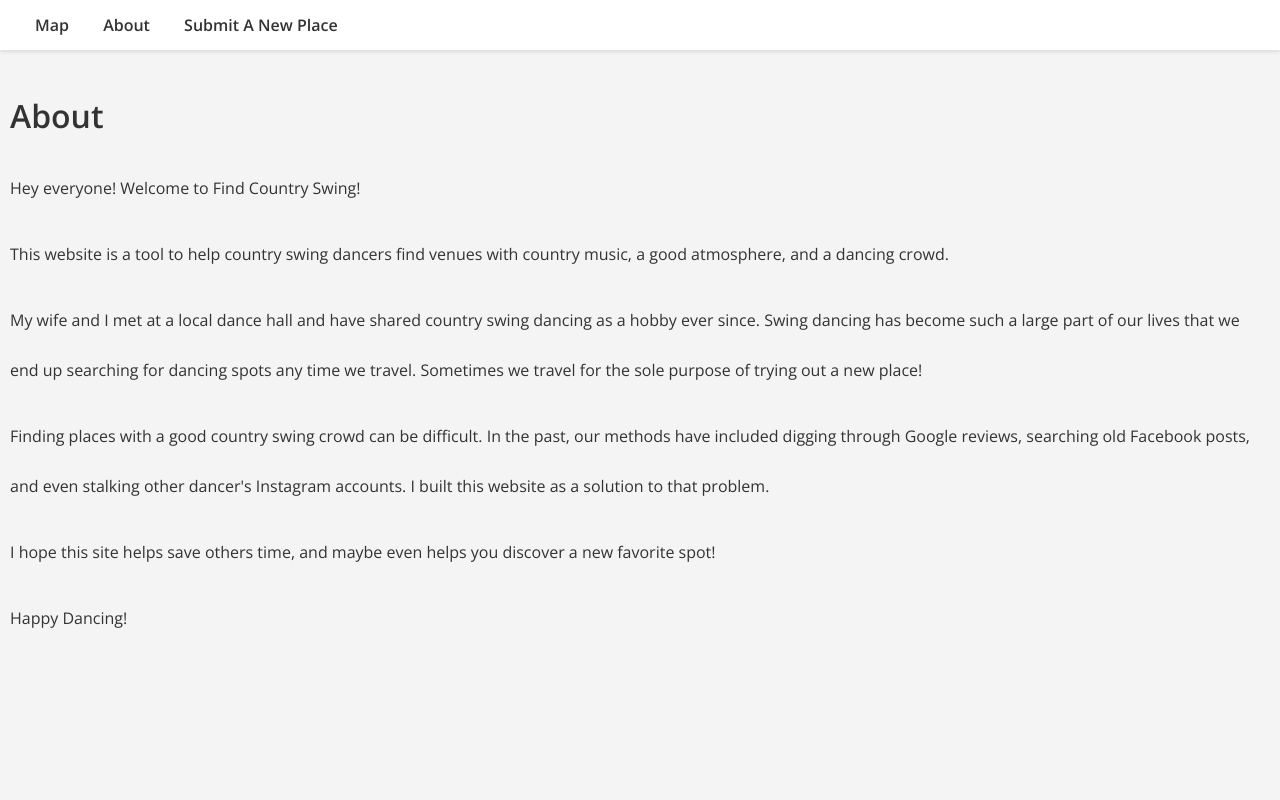
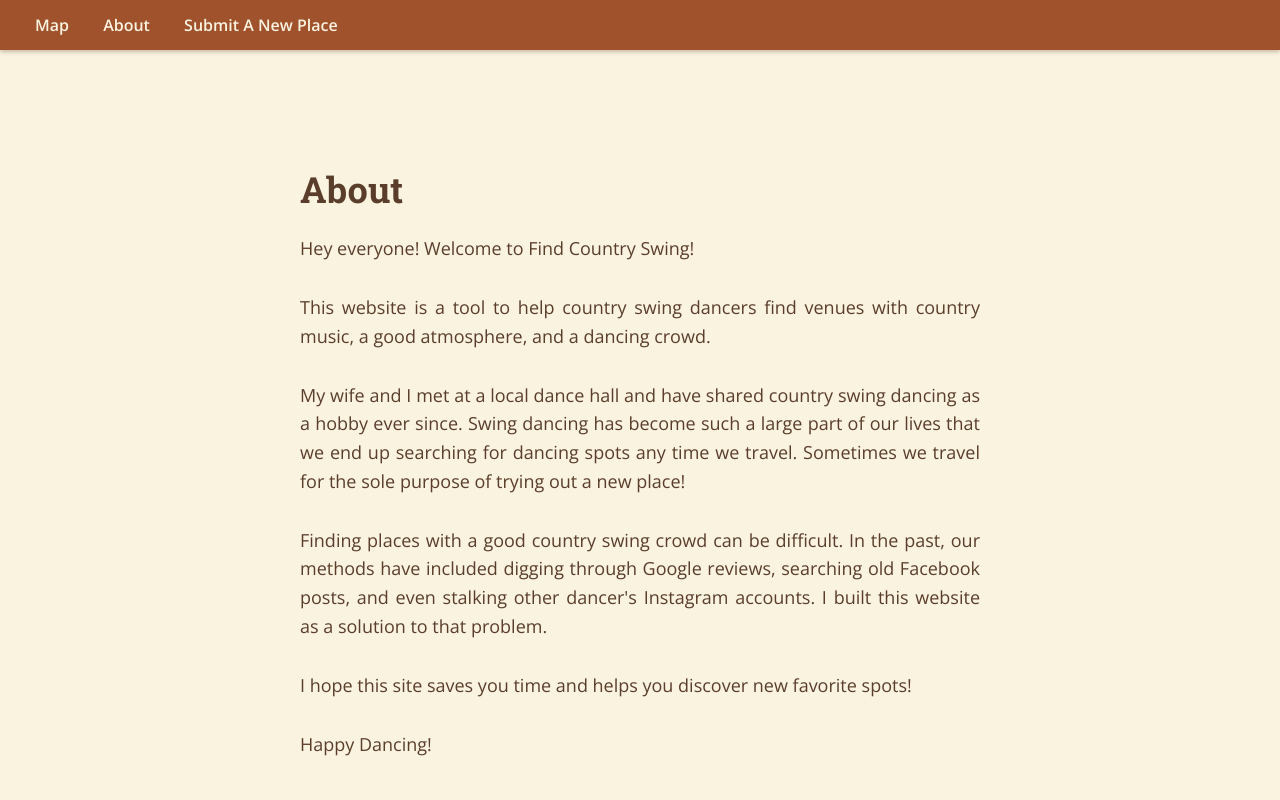
Before and after one commit to jodonm/Find-Country-Swing, a Django app: page /about/ in a window 1280 px wide. Run offline with Django 5.2, Linux system fonts and the light colour scheme.

Commit message:
Style changes
Changes to the views files to create a more western style. Updated fonts, colors, and alignment

```diff
--- a/dancing_places/templates/dancing_places/about.html
+++ b/dancing_places/templates/dancing_places/about.html
@@ -3,11 +3,70 @@
 {% block title %}About{% endblock %}
 
 {% block content %}
+<head>
+    <meta charset="UTF-8">
+    <meta name="viewport" content="width=device-width, initial-scale=1.0">
+    <title>About Find Country Swing</title>
+    <link href="https://fonts.googleapis.com/css2?family=Open+Sans:wght@300;400;600&family=Roboto+Slab:wght@400;700&display=swap" rel="stylesheet">
+    <style>
+        body, html {
+            margin: 0;
+            padding: 0;
+            font-family: 'Open Sans', sans-serif;
+            background-color: #FAF3E0; /* Light beige background */
+            color: #5A3E2B; /* Dark brown font color */
+            height: 100vh;
+            display: flex;
+            flex-direction: column;
+            overflow: auto;
+        }
+
+        .content {
+            margin-top: 60px;
+            padding: 10px;
+            max-width: 700px;
+            margin-left: auto;
+            margin-right: auto;
+        }
+
+        h1 {
+            font-family: 'Roboto Slab', serif;
+            font-size: 36px;
+            color: #5A3E2B;
+            text-align: left;
+            margin-bottom: 20px;
+        }
+
+        p {
+            font-size: 18px;
+            line-height: 1.6;
+            margin-bottom: 30px; /* Increased margin for better separation */
+            text-align: justify;
+        }
+
+        @media (max-width: 600px) {
+            .content {
+                padding: 15px;
+            }
+
+            h1 {
+                font-size: 24px;
+            }
+
+            p {
+                font-size: 16px;
+                margin-bottom: 15px;
+            }
+        }
+    </style>
+</head>
+<div class="content">
     <h1>About</h1>
     <p>Hey everyone! Welcome to Find Country Swing!</p>
-    <p>This website is a tool to help country swing dancers find venues with country music, a good atmosphere, and a dancing crowd. </p>
+    <p>This website is a tool to help country swing dancers find venues with country music, a good atmosphere, and a dancing crowd.</p>
     <p>My wife and I met at a local dance hall and have shared country swing dancing as a hobby ever since. Swing dancing has become such a large part of our lives that we end up searching for dancing spots any time we travel. Sometimes we travel for the sole purpose of trying out a new place!</p>
     <p>Finding places with a good country swing crowd can be difficult. In the past, our methods have included digging through Google reviews, searching old Facebook posts, and even stalking other dancer's Instagram accounts. I built this website as a solution to that problem.</p>
-    <p>I hope this site helps save others time, and maybe even helps you discover a new favorite spot! </p>
+    <p>I hope this site saves you time and helps you discover new favorite spots!</p>
     <p>Happy Dancing!</p>
+</div>
 {% endblock %}
--- a/dancing_places/templates/dancing_places/base.html
+++ b/dancing_places/templates/dancing_places/base.html
@@ -4,25 +4,24 @@
     <meta charset="UTF-8">
     <meta name="viewport" content="width=device-width, initial-scale=1.0">
     <title>{% block title %}My test Project{% endblock %}</title>
-    <link href="https://fonts.googleapis.com/css2?family=Open+Sans:wght@300;400;600&display=swap" rel="stylesheet">
+    <link href="https://fonts.googleapis.com/css2?family=Open+Sans:wght@300;400;600&family=Roboto+Slab:wght@400;700&display=swap" rel="stylesheet">
     <style>
         body, html {
             margin: 0;
             padding: 0;
             height: 100%;
             font-family: 'Open Sans', sans-serif;
-            background-color: #f4f4f4;
-            color: #333;
+            background-color: #FAF3E0; /* Light beige background */
+            color: #5A3E2B; /* Dark brown font color */
             line-height: 50px;
-            top:0;
+            top: 0;
             overflow: hidden;
-
         }
 
         header {
-            background-color: #fff;
-            color: #333;
-            box-shadow: 0 2px 4px rgba(0,0,0,0.1);
+            background-color: #A0522D; /* Sienna brown */
+            color: #FAF3E0; /* Light beige font color for contrast */
+            box-shadow: 0 2px 4px rgba(90, 62, 43, 0.3); /* Brown shadow */
             position: fixed;
             width: 100%;
             top: 0;
@@ -35,20 +34,19 @@
             align-items: center;
             justify-content: space-between;
             padding: 0 20px;
-
             margin: auto;
-            overflow:hidden;
+            overflow: hidden;
         }
 
         .nav-link {
-            color: #333;
+            color: #FAF3E0; /* Light beige for links */
             text-decoration: none;
             margin: 0 15px;
             font-weight: 600;
         }
 
         .nav-link:hover {
-            color: #007BFF;
+            color: #D2691E; /* Burnt orange for hover */
         }
 
         .content {
@@ -57,8 +55,8 @@
         }
 
         .explanation p {
-        margin-bottom: 16px;
-    }
+            margin-bottom: 16px;
+        }
 
         @media (max-width: 992px) {
             .container {
@@ -84,7 +82,6 @@
                 <a href="{% url 'map' %}" class="nav-link">Map</a>
                 <a href="{% url 'about' %}" class="nav-link">About</a>
                 <a href="{% url 'add_spot' %}" class="nav-link">Submit A New Place</a>
-
             </div>
             <!-- Future site for additional header elements (search, login, etc.) -->
         </div>
```
Also changed, not shown: dancing_places/templates/dancing_places/map_display.html (+8 -10 lines).
